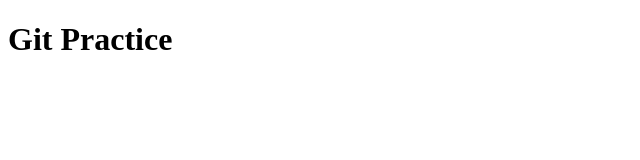
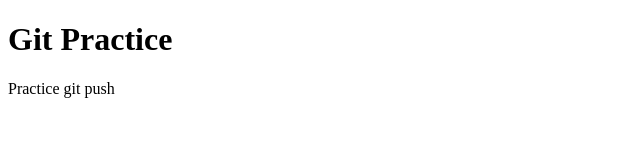
Before and after one commit to Nhol1/new-repo, a plain HTML site: page index.html in a window 1280 px wide. Shown: the whole page, without its empty margins (0-640 px from the left). Drawn offline with Linux system fonts and the light colour scheme.

Commit message:
Add p tag

```diff
--- a/index.html
+++ b/index.html
@@ -8,5 +8,6 @@
   </head>
   <body>
     <h1>Git Practice</h1>
+    <p>Practice git push</p>
   </body>
 </html>
```
